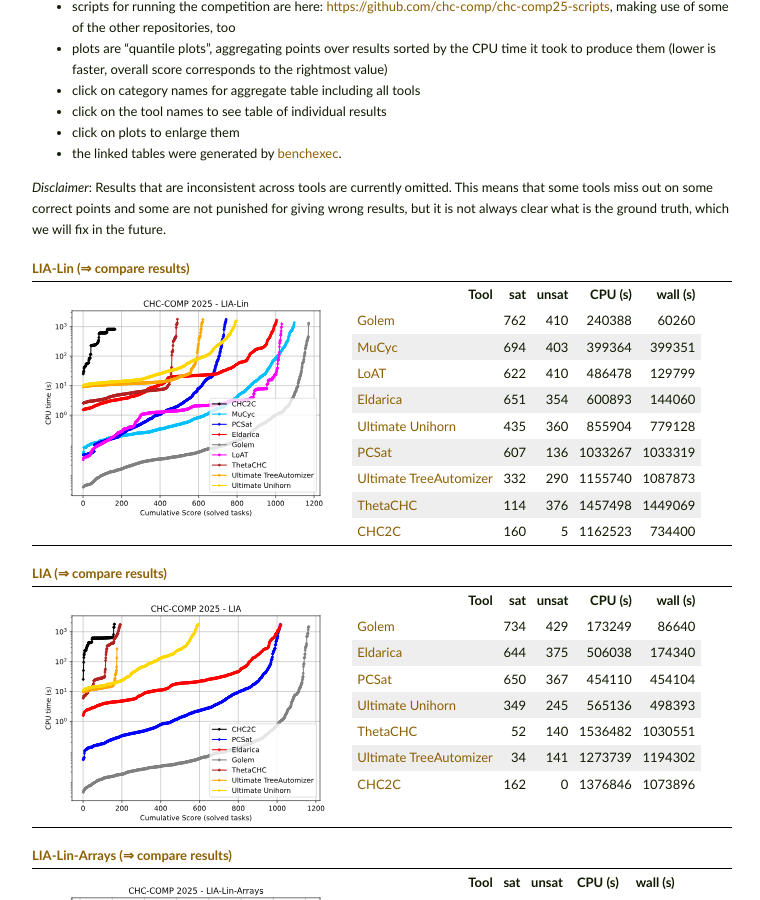
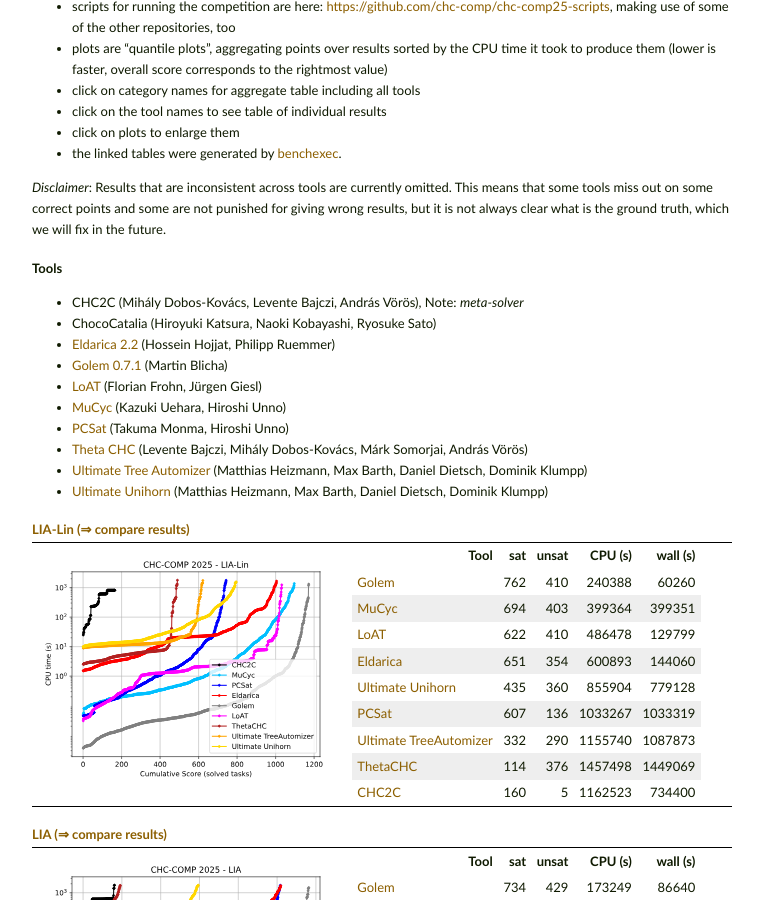
Before and after one commit to chc-comp/chc-comp.github.io, a Jekyll site: the page built from index.md, in a window 1280 px wide and 900 px high, scrolled down 617 px. Shown: the whole window, without its empty margins (258-1018 px from the left). Built offline with Jekyll 4.4.1, drawn with Linux system fonts in a browser that asks for light colours; nearby versions of some CDN libraries.

Commit message:
add participating tools

```diff
--- a/index.md
+++ b/index.md
@@ -75,6 +75,20 @@ Arrays)
 Results that are inconsistent across tools are currently omitted.
 This means that some tools miss out on some correct points and some are not punished for giving wrong results,
 but it is not always clear what is the ground truth, which we will fix in the future.
+
+#### Tools
+
+- CHC2C (Mihály Dobos-Kovács, Levente Bajczi, András Vörös), Note: *meta-solver*
+- ChocoCatalia (Hiroyuki Katsura, Naoki Kobayashi, Ryosuke Sato)
+- [Eldarica 2.2](https://github.com/uuverifiers/eldarica) (Hossein Hojjat, Philipp Ruemmer)
+- [Golem 0.7.1](https://github.com/usi-verification-and-security/golem) (Martin Blicha)
+- [LoAT](https://loat-developers.github.io/LoAT/) (Florian Frohn, Jürgen Giesl)
+- [MuCyc](https://github.com/hiroshi-unno/coar) (Kazuki Uehara, Hiroshi Unno)
+- [PCSat](https://github.com/hiroshi-unno/coar) (Takuma Monma, Hiroshi Unno)
+- [Theta CHC](http://inf.mit.bme.hu/en/theta) (Levente Bajczi, Mihály Dobos-Kovács, Márk Somorjai, András Vörös)
+- [Ultimate Tree Automizer](https://www.ultimate-pa.org/) (Matthias Heizmann, Max Barth, Daniel Dietsch, Dominik Klumpp)
+- [Ultimate Unihorn](https://www.ultimate-pa.org/) (Matthias Heizmann, Max Barth, Daniel Dietsch, Dominik Klumpp)
+
 
 {% include_relative 2025/results.html %}
 
```
